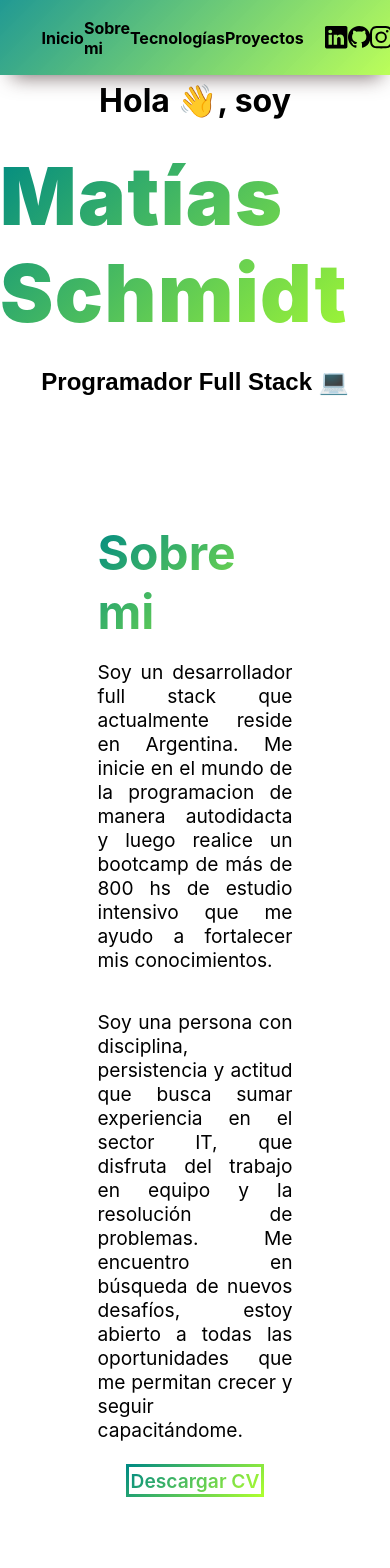
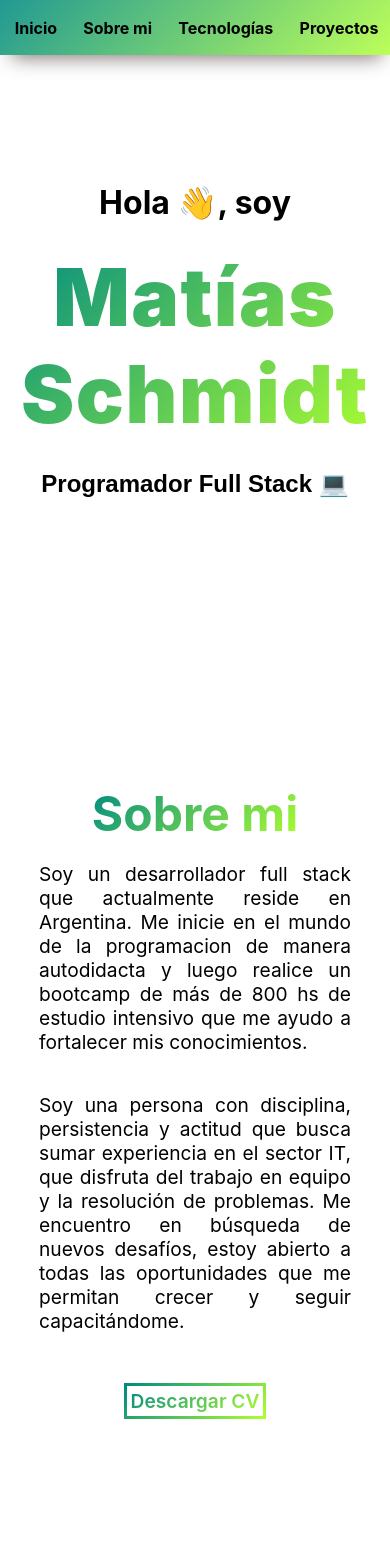
Before and after one commit to mschmidt17/portfolio, a React (Create React App) app: page / in a window 390 px wide. Shown: the top 1568 px of the page. Built offline with nearby package versions, Linux system fonts and the light colour scheme.

Commit message:
responsive

```diff
--- a/src/components/Contact.js
+++ b/src/components/Contact.js
@@ -1,6 +1,8 @@
 import React, { Component } from 'react';
 import './css/contact.css'
 import {HiOutlineMail} from "react-icons/hi"
+import {BsLinkedin, BsGithub, BsInstagram} from "react-icons/bs"
+
 
 export default class Contact extends Component {
   render() {
@@ -11,6 +13,11 @@ export default class Contact extends Component {
               <div className="row">
                 <a href='mailto:matias.schmidt@oulook.es' isExternal target='_blank' rel='noreferrer'> <HiOutlineMail className='mail'/> </a>
               </div>
+              <div className='socials-header-contact'>
+                <a className='social' href='https://www.linkedin.com/in/matias-schmidt1/' target='_blank' rel='noreferrer'> <BsLinkedin/> </a>
+                <a className='social' href='https://github.com/mschmidt17' target='_blank' rel='noreferrer'> <BsGithub/> </a>
+                <a className='social' href='https://www.instagram.com/mati_schmidt1/' target='_blank' rel='noreferrer'> <BsInstagram/> </a>
+              </div>
           </div>
       </section>
     );
--- a/src/components/css/about.css
+++ b/src/components/css/about.css
@@ -64,3 +64,12 @@
     font-weight: bolder;
     font-size: 3rem;
 }
+
+@media all and (max-width: 500px) {
+    .about-text{
+        margin: 35% 10%;
+    }
+    .btn-about {
+        margin-top: 10%;
+    }
+}
--- a/src/components/css/contact.css
+++ b/src/components/css/contact.css
@@ -20,9 +20,26 @@
     font-weight: bolder;
     color: black;
     margin: 12%;
-
 }
 
 .mail:hover{
     color: #008a83;
 }
+
+.socials-header-contact{
+    display: none;
+}
+
+@media all and (max-width: 500px) {
+    .socials-header-contact{
+        display: flex;
+        align-items: center;
+        justify-content: space-evenly;
+        width: 8rem;
+        margin: 5% 0;
+    }
+
+    .mail{
+        margin: 12% 10% 12% 0;
+    }
+}
--- a/src/components/css/footer.css
+++ b/src/components/css/footer.css
@@ -38,3 +38,13 @@
     justify-content: center;
     width: 40%;
 }
+
+@media all and (max-width: 500px) {
+    .copyright{
+        width: 80%;
+    }
+
+    .arriba{
+        width: 20%;
+    }
+}
--- a/src/components/css/navBar.css
+++ b/src/components/css/navBar.css
@@ -16,6 +16,7 @@
     position: fixed;
     padding: 0.4%;
     box-shadow: 0px 14px 20px -12px rgba(82,62,62,0.75);
+    z-index: 99;
 }
 
 .navBar{
@@ -25,6 +26,7 @@
     justify-content: space-around;
     width: 35%;
     list-style: none;
+    padding: 0;
 }
 
 .smoothscroll{
@@ -79,3 +81,28 @@
 .social:hover{
     color: rgba(0, 0, 0, 0.644);
 }
+
+
+@media all and (max-width: 900px) {
+    .navBar{
+        width: 50%;
+    }
+}
+
+@media all and (max-width: 500px) {
+    .socials-header{
+        display: none;
+    }
+
+    .navBar{
+        width: 100%;
+    }
+
+    .row-banner{
+        margin: 40% 1% 20% 1%;
+    }
+
+    .responsive-headline{
+        text-align: center;
+    }
+}
--- a/src/components/css/projects.css
+++ b/src/components/css/projects.css
@@ -110,3 +110,9 @@
     -webkit-transition: all 0.35s;
     transition: all 0.35s;
 }
+
+@media all and (max-width: 500px) {
+    .row-projects{
+        margin: 15% 0;
+    }
+}
--- a/src/components/css/skills.css
+++ b/src/components/css/skills.css
@@ -32,3 +32,9 @@
 .skill:hover{
     transform: scale(1.1);
 }
+
+@media all and (max-width: 500px) {
+    .row-skill{
+        margin: 15% 0;
+    }
+}
```
